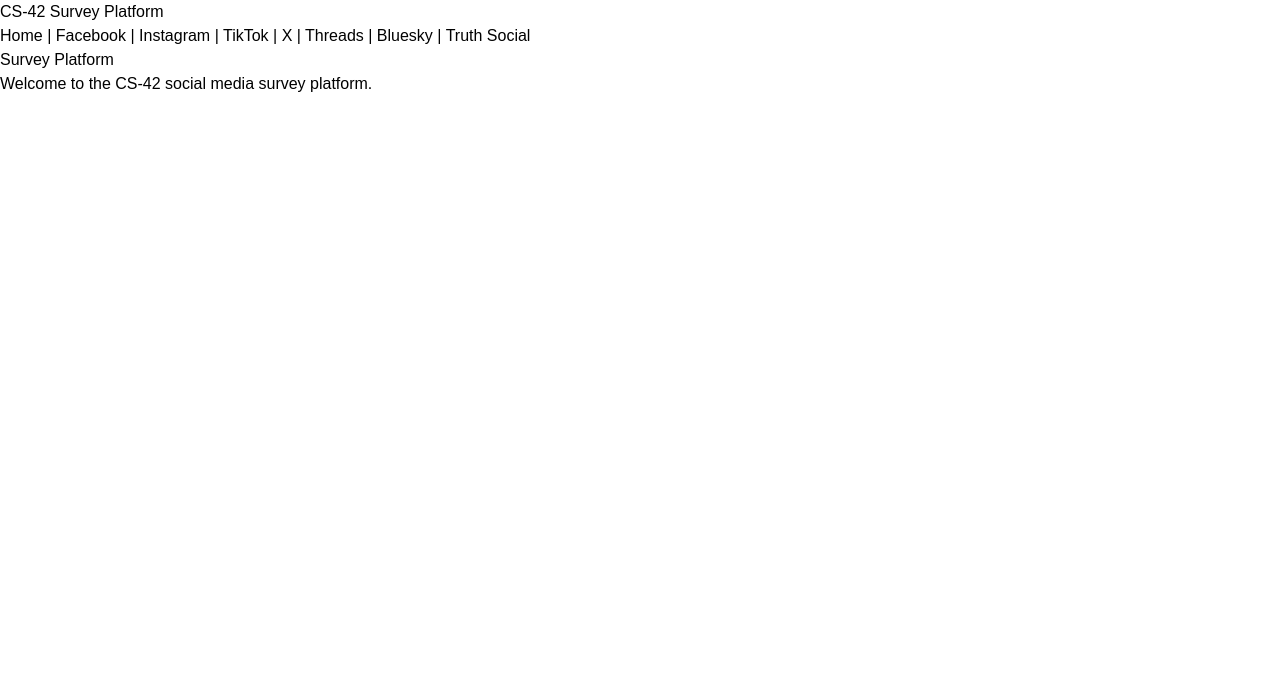
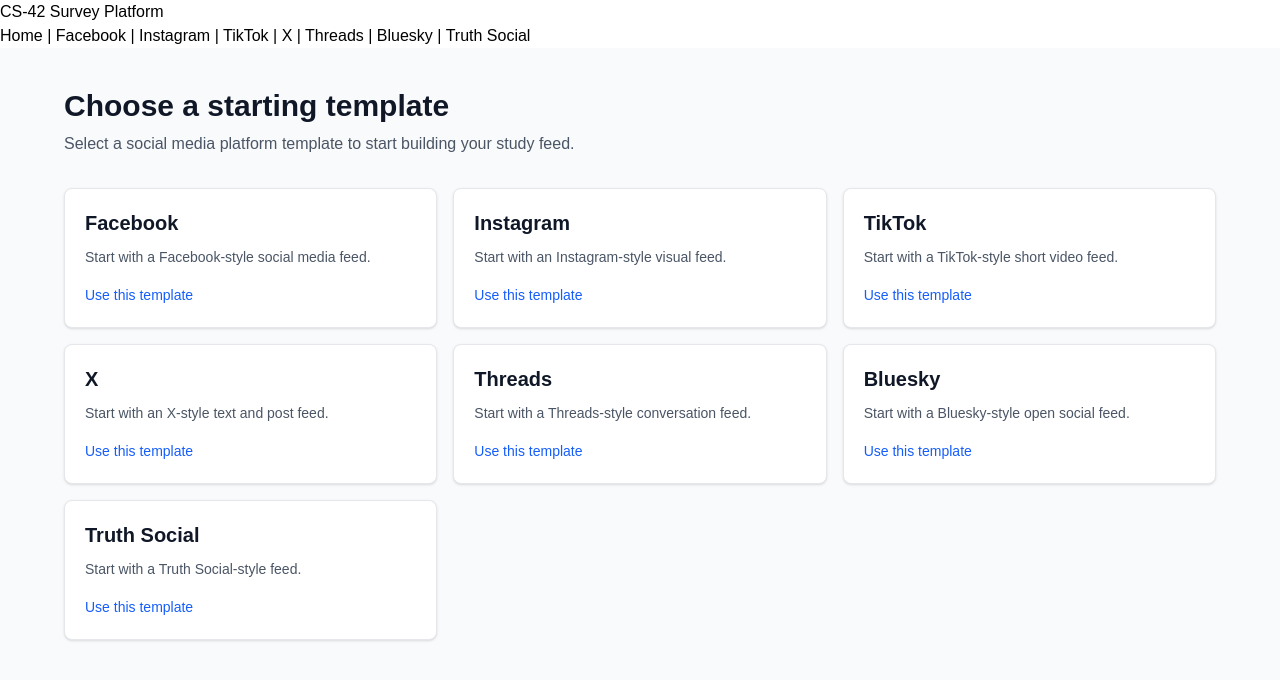
Before and after one commit to R7trztrz/CS-42-3, a React (Vite) app in the folder SurveyPlatformFrontend/: page / in a window 1280 px wide. Shown: the top 680 px of the page. Built offline with nearby package versions, Linux system fonts and the light colour scheme.

Commit message:
feat: add FR-22 template selection

```diff
--- a/SurveyPlatformFrontend/src/pages/Home.tsx
+++ b/SurveyPlatformFrontend/src/pages/Home.tsx
@@ -1,9 +1,81 @@
+import { Link } from 'react-router-dom'
+
+const templates = [
+  {
+    name: 'Facebook',
+    description: 'Start with a Facebook-style social media feed.',
+    path: '/facebook',
+  },
+  {
+    name: 'Instagram',
+    description: 'Start with an Instagram-style visual feed.',
+    path: '/instagram',
+  },
+  {
+    name: 'TikTok',
+    description: 'Start with a TikTok-style short video feed.',
+    path: '/tiktok',
+  },
+  {
+    name: 'X',
+    description: 'Start with an X-style text and post feed.',
+    path: '/x',
+  },
+  {
+    name: 'Threads',
+    description: 'Start with a Threads-style conversation feed.',
+    path: '/threads',
+  },
+  {
+    name: 'Bluesky',
+    description: 'Start with a Bluesky-style open social feed.',
+    path: '/bluesky',
+  },
+  {
+    name: 'Truth Social',
+    description: 'Start with a Truth Social-style feed.',
+    path: '/truth-social',
+  },
+]
+
 function Home() {
   return (
-    <div>
-      <h1>Survey Platform</h1>
-      <p>Welcome to the CS-42 social media survey platform.</p>
-    </div>
+    <section className="min-h-screen bg-gray-50 px-6 py-10">
+      <div className="mx-auto max-w-6xl">
+        <div className="mb-8">
+          <h1 className="text-3xl font-bold text-gray-900">
+            Choose a starting template
+          </h1>
+
+          <p className="mt-2 max-w-2xl text-gray-600">
+            Select a social media platform template to start building your study
+            feed.
+          </p>
+        </div>
+
+        <div className="grid gap-4 sm:grid-cols-2 lg:grid-cols-3">
+          {templates.map((template) => (
+            <Link
+              key={template.name}
+              to={template.path}
+              className="rounded-lg border border-gray-200 bg-white p-5 shadow-sm transition hover:-translate-y-1 hover:border-blue-400 hover:shadow-md"
+            >
+              <h2 className="text-xl font-semibold text-gray-900">
+                {template.name}
+              </h2>
+
+              <p className="mt-2 text-sm leading-6 text-gray-600">
+                {template.description}
+              </p>
+
+              <span className="mt-4 inline-block text-sm font-medium text-blue-600">
+                Use this template
+              </span>
+            </Link>
+          ))}
+        </div>
+      </div>
+    </section>
   )
 }
 
```
